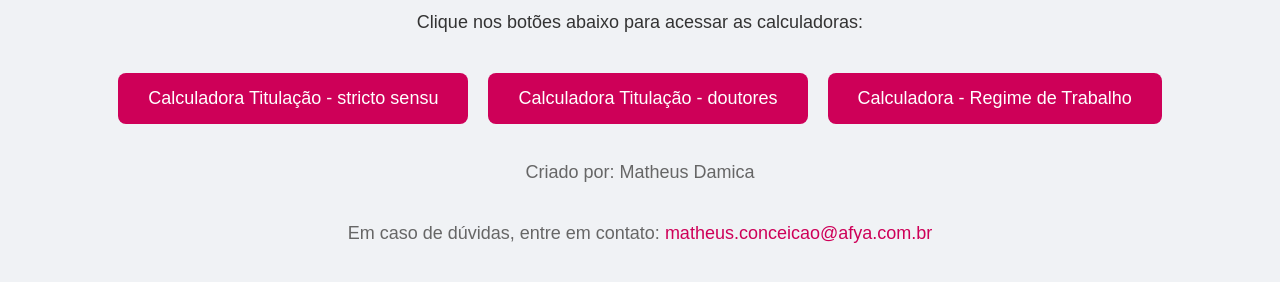
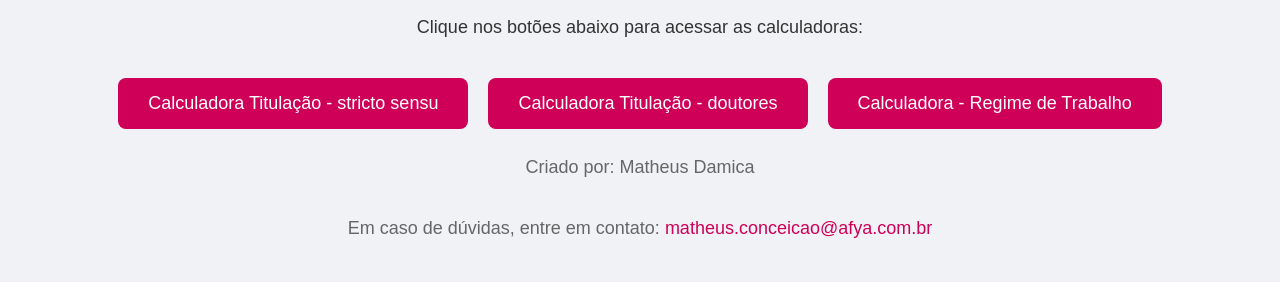
Before and after one commit to matheusrodrigues3001-collab/Pagina-Inicial---Calculadora-Senso-ENADE, a plain HTML site: page index.html in a window 1280 px wide. Shown: the part 320-602 px from the top of the page. Drawn offline with Linux system fonts and the light colour scheme.

Commit message:
Update index.html

```diff
--- a/index.html
+++ b/index.html
@@ -70,7 +70,7 @@
     </a>
 </div>
 
-<footer style="margin-top: 20px; font-size: 12px; color: #666;">
+<footer style="margin-top: 10px; font-size: 8px; color: #666;">
     <p>Criado por: Matheus Damica</p>
     <p>Em caso de dúvidas, entre em contato:
         <a href="mailto:matheus.conceicao@afya.com.br" style="color: #CE0058; text-decoration: none;">
```
